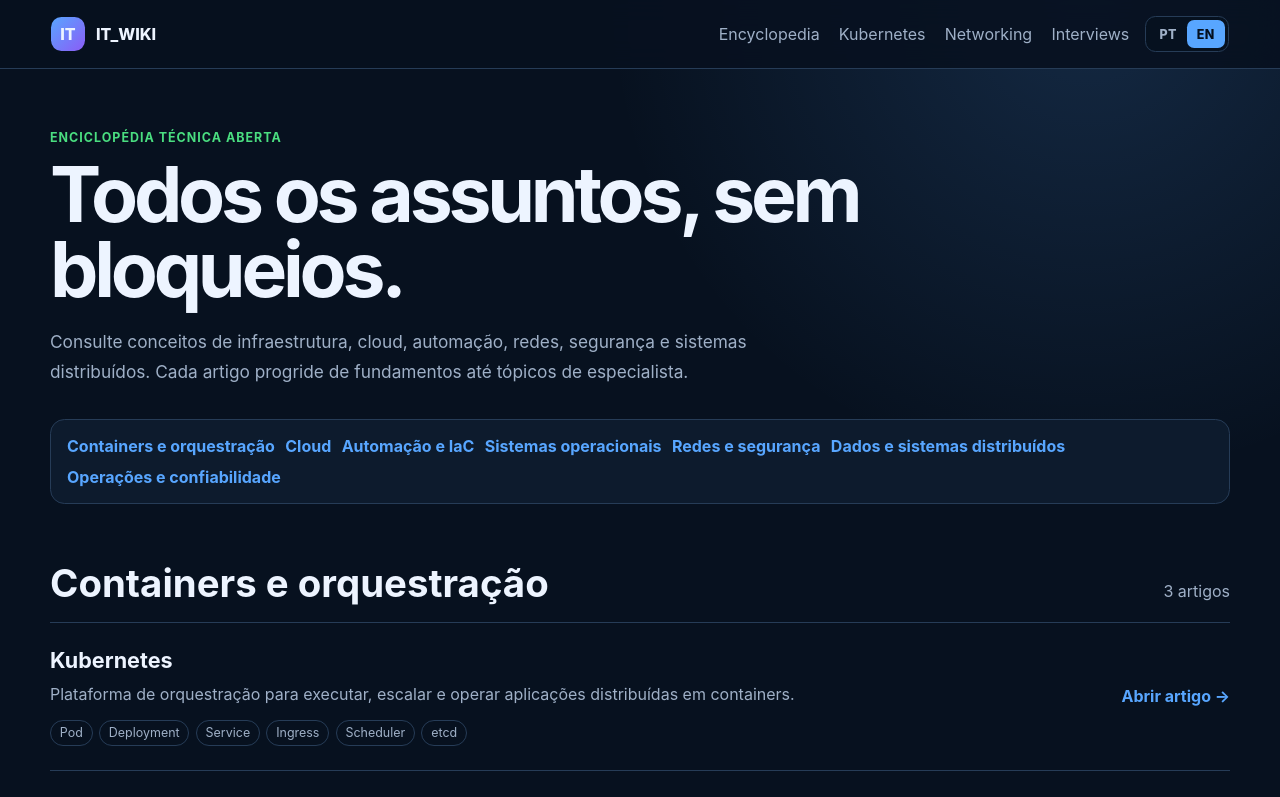
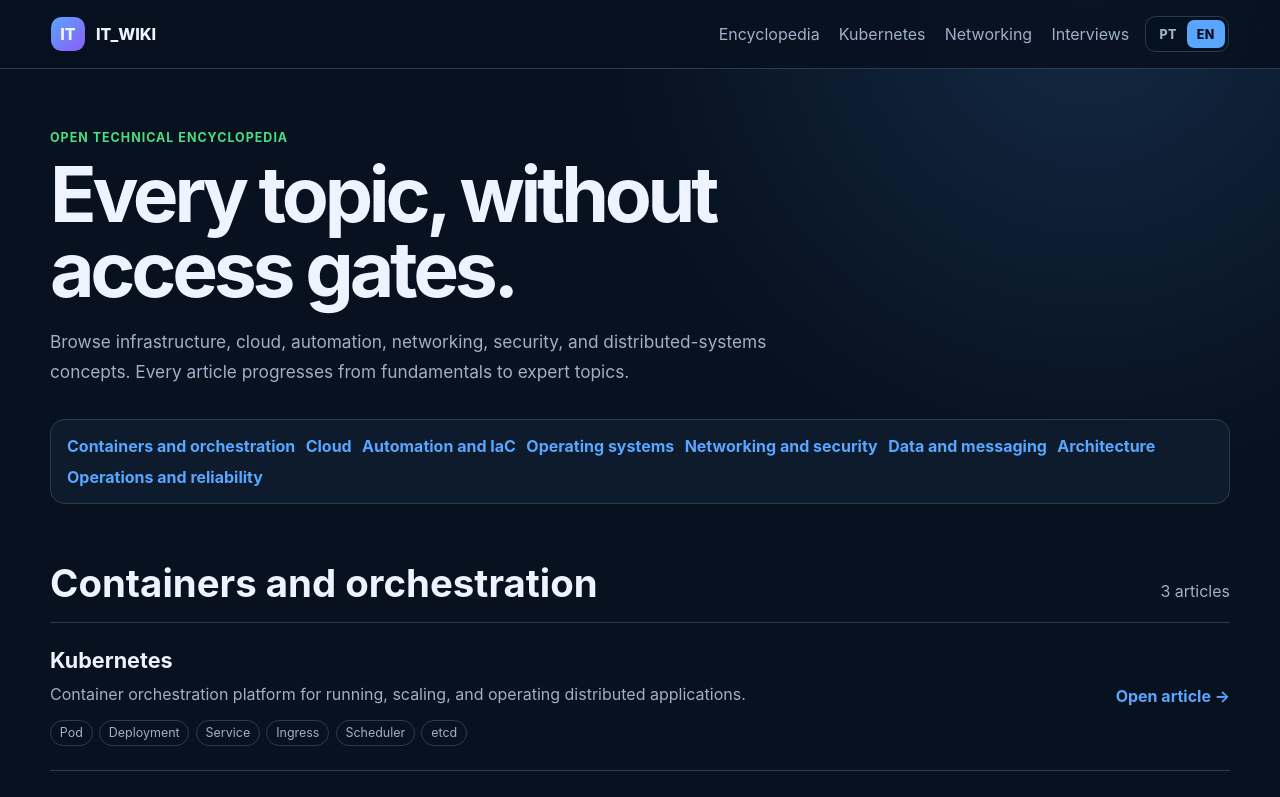
Before and after one commit to josecarlosjr/it_wiki, a Next.js app: page /wiki in a window 1280 px wide. Shown: the top 797 px of the page. Built offline with nearby package versions, Linux system fonts and the light colour scheme.

Commit message:
feat: make wiki index bilingual

```diff
--- a/app/wiki/page.tsx
+++ b/app/wiki/page.tsx
@@ -1,59 +1,56 @@
+'use client';
+
 import Link from "next/link";
 import { wikiArticles, wikiCategories } from "@/content/wiki";
-
-export const metadata = {
-  title: "Enciclopédia técnica",
-  description: "Índice aberto de artigos técnicos do básico ao especialista.",
-};
+import { wikiArticlesEn, wikiCategoriesEn } from "@/content/wiki-en";
+import { useLanguage } from "@/components/language-provider";
 
 export default function WikiIndexPage() {
+  const { locale, t } = useLanguage();
+  const articlesSource = locale === 'en' ? wikiArticlesEn : wikiArticles;
+  const categoriesSource = locale === 'en' ? wikiCategoriesEn : wikiCategories;
+
   return (
     <main className="main wiki-index">
       <header className="wiki-heading">
-        <p className="eyebrow">Enciclopédia técnica aberta</p>
-        <h1>Todos os assuntos, sem bloqueios.</h1>
+        <p className="eyebrow">{t('Enciclopédia técnica aberta', 'Open technical encyclopedia')}</p>
+        <h1>{t('Todos os assuntos, sem bloqueios.', 'Every topic, without access gates.')}</h1>
         <p className="lead">
-          Consulte conceitos de infraestrutura, cloud, automação, redes, segurança e sistemas
-          distribuídos. Cada artigo progride de fundamentos até tópicos de especialista.
+          {t(
+            'Consulte conceitos de infraestrutura, cloud, automação, redes, segurança e sistemas distribuídos. Cada artigo progride de fundamentos até tópicos de especialista.',
+            'Browse infrastructure, cloud, automation, networking, security, and distributed-systems concepts. Every article progresses from fundamentals to expert topics.'
+          )}
         </p>
       </header>
 
-      <nav className="alphabet-nav" aria-label="Navegação por categoria">
-        {wikiCategories.map((category) => (
-          <a href={`#${category.toLowerCase().replaceAll(" ", "-")}`} key={category}>
-            {category}
-          </a>
+      <nav className="alphabet-nav" aria-label={t('Navegação por categoria', 'Category navigation')}>
+        {categoriesSource.map((category) => (
+          <a href={`#${category.toLowerCase().replaceAll(" ", "-")}`} key={category}>{category}</a>
         ))}
       </nav>
 
-      {wikiCategories.map((category) => {
-        const articles = wikiArticles.filter((article) => article.category === category);
+      {categoriesSource.map((category) => {
+        const articles = articlesSource.filter((article) => article.category === category);
         const id = category.toLowerCase().replaceAll(" ", "-");
 
         return (
           <section className="wiki-category" id={id} key={category}>
             <div className="category-title">
               <h2>{category}</h2>
-              <span>{articles.length} artigos</span>
+              <span>{articles.length} {t('artigos', 'articles')}</span>
             </div>
 
             <div className="wiki-list">
               {articles.map((article) => (
                 <article className="wiki-list-item" key={article.slug}>
                   <div>
-                    <Link href={`/wiki/${article.slug}/`}>
-                      <h3>{article.title}</h3>
-                    </Link>
+                    <Link href={`/wiki/${article.slug}/`}><h3>{article.title}</h3></Link>
                     <p>{article.summary}</p>
                     <div className="concept-list">
-                      {article.concepts.slice(0, 6).map((concept) => (
-                        <span key={concept}>{concept}</span>
-                      ))}
+                      {article.concepts.slice(0, 6).map((concept) => <span key={concept}>{concept}</span>)}
                     </div>
                   </div>
-                  <Link className="read-link" href={`/wiki/${article.slug}/`}>
-                    Abrir artigo →
-                  </Link>
+                  <Link className="read-link" href={`/wiki/${article.slug}/`}>{t('Abrir artigo →', 'Open article →')}</Link>
                 </article>
               ))}
             </div>
```
